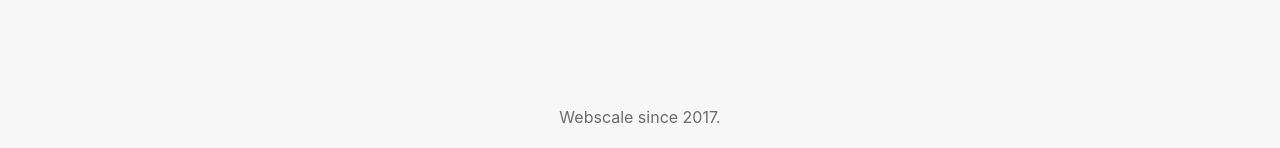
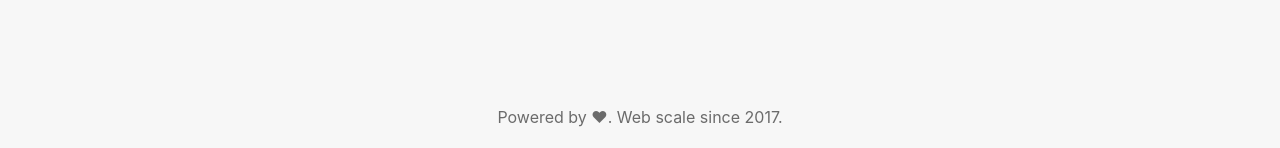
Before and after one commit to Reddit-Enhancement-Suite/Reddit-Enhancement-Suite.github.io, a Jekyll site: the page built from index.html, in a window 1280 px wide. Shown: the part 749-897 px from the top of the page. Built offline with Jekyll 4.4.1, drawn with Linux system fonts in a browser that asks for light colours.

Commit message:
Update footer.html

```diff
--- a/_includes/footer.html
+++ b/_includes/footer.html
@@ -1,7 +1,7 @@
 <footer>
     <div id="footer">
         <div class="container">
-            <p class="text-muted">Webscale since 2017.</p>
+            <p class="text-muted">Powered by ♥. Web scale since 2017.</p>
         </div>
     </div>
 </footer>
```
